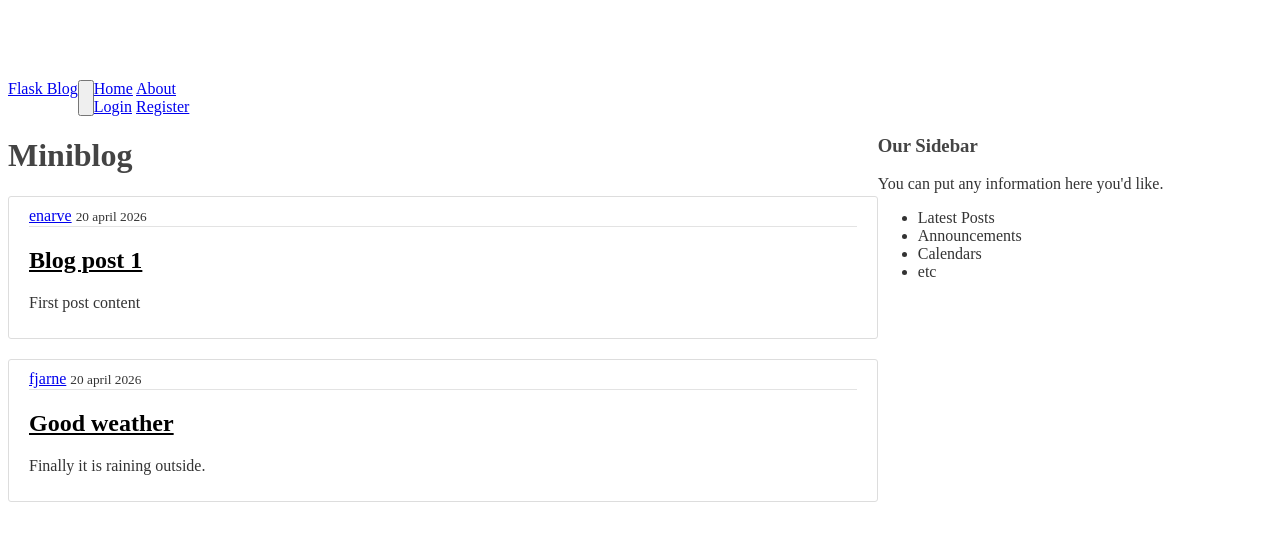
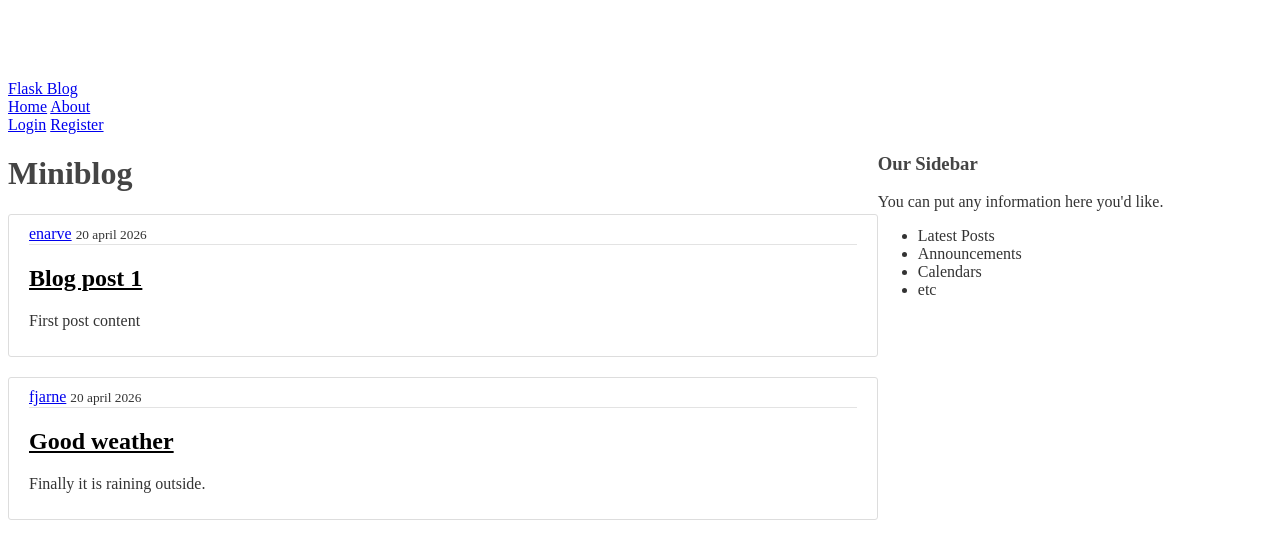
Before and after one commit to enarve/miniblog, a Flask app: page / in a window 1280 px wide. Shown: the top 559 px of the page. Run offline with Flask 3, Linux system fonts and the light colour scheme.

Commit message:
CSS changes

```diff
--- a/static/main.css
+++ b/static/main.css
@@ -4,7 +4,7 @@ body {
   margin-top: 5rem;
 }
 
-.container {
+.flex {
     display: flex;
     flex-direction: row;
 }
--- a/templates/layout.html
+++ b/templates/layout.html
@@ -16,15 +16,12 @@
           <nav>
             <div class="container">
               <a class="navbar-brand mr-4" href="/">Flask Blog</a>
-              <button class="navbar-toggler" type="button" data-toggle="collapse" data-target="#navbarToggle" aria-controls="navbarToggle" aria-expanded="false" aria-label="Toggle navigation">
-                <span class="navbar-toggler-icon"></span>
-              </button>
               <div class="collapse navbar-collapse" id="navbarToggle">
                 <div class="navbar-nav mr-auto">
                   <a class="nav-item nav-link" href="/">Home</a>
                   <a class="nav-item nav-link" href="/about">About</a>
                 </div>
-                <!-- Navbar Right Side -->
+
                 <div class="navbar-nav">
                   <a class="nav-item nav-link" href="/login">Login</a>
                   <a class="nav-item nav-link" href="/register">Register</a>
@@ -34,7 +31,7 @@
           </nav>
         </header>
 
-        <div class="container">
+        <div class="flex">
             <main>
                 {% block content %}{% endblock %}
             </main>
@@ -43,10 +40,10 @@
                 <h3>Our Sidebar</h3>
                 <p class='text-muted'>You can put any information here you'd like.
                     <ul class="list-group">
-                    <li class="list-group-item list-group-item-light">Latest Posts</li>
-                    <li class="list-group-item list-group-item-light">Announcements</li>
-                    <li class="list-group-item list-group-item-light">Calendars</li>
-                    <li class="list-group-item list-group-item-light">etc</li>
+                    <li>Latest Posts</li>
+                    <li>Announcements</li>
+                    <li>Calendars</li>
+                    <li>etc</li>
                     </ul>
                 </p>
             </div>
```
